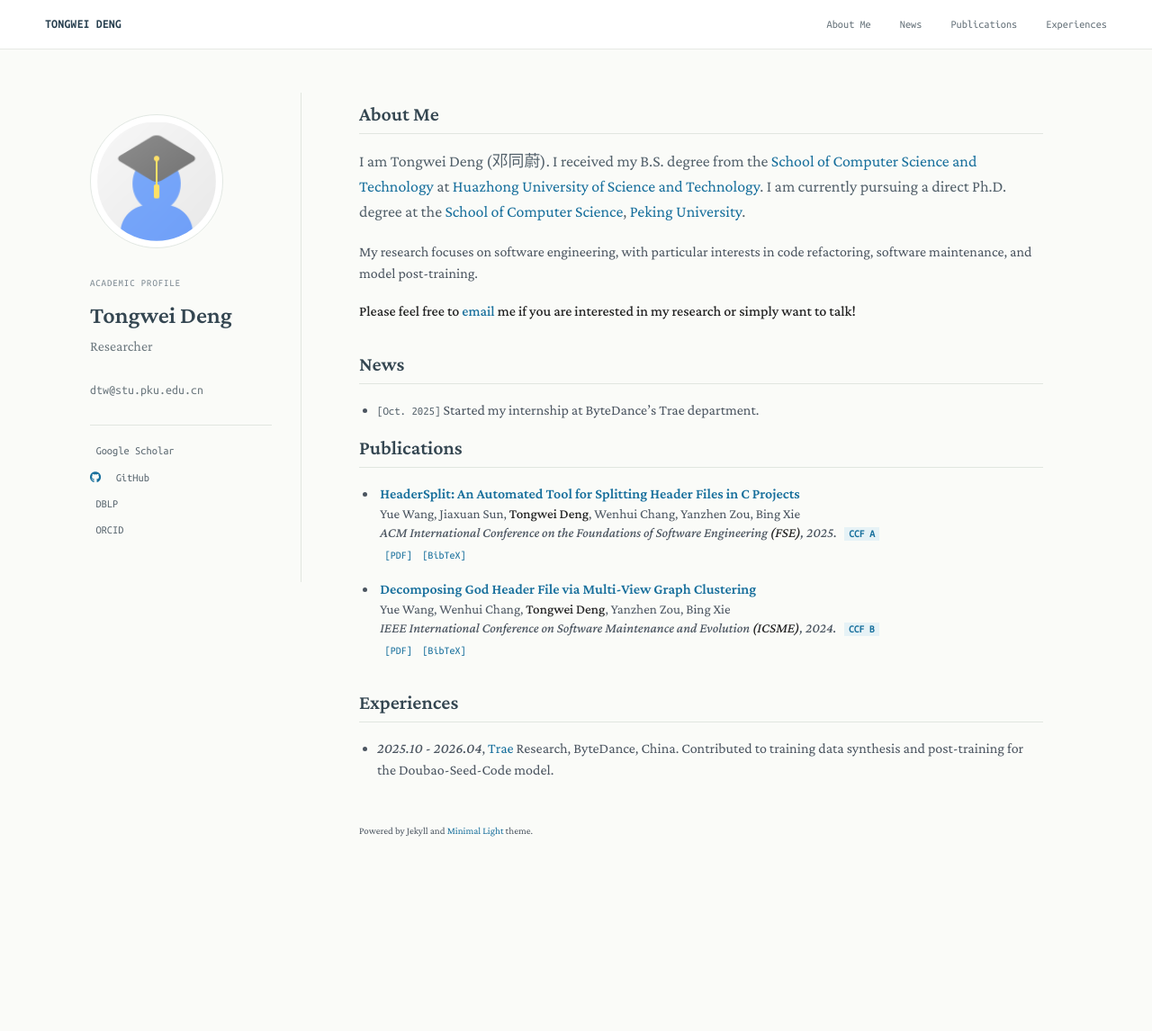
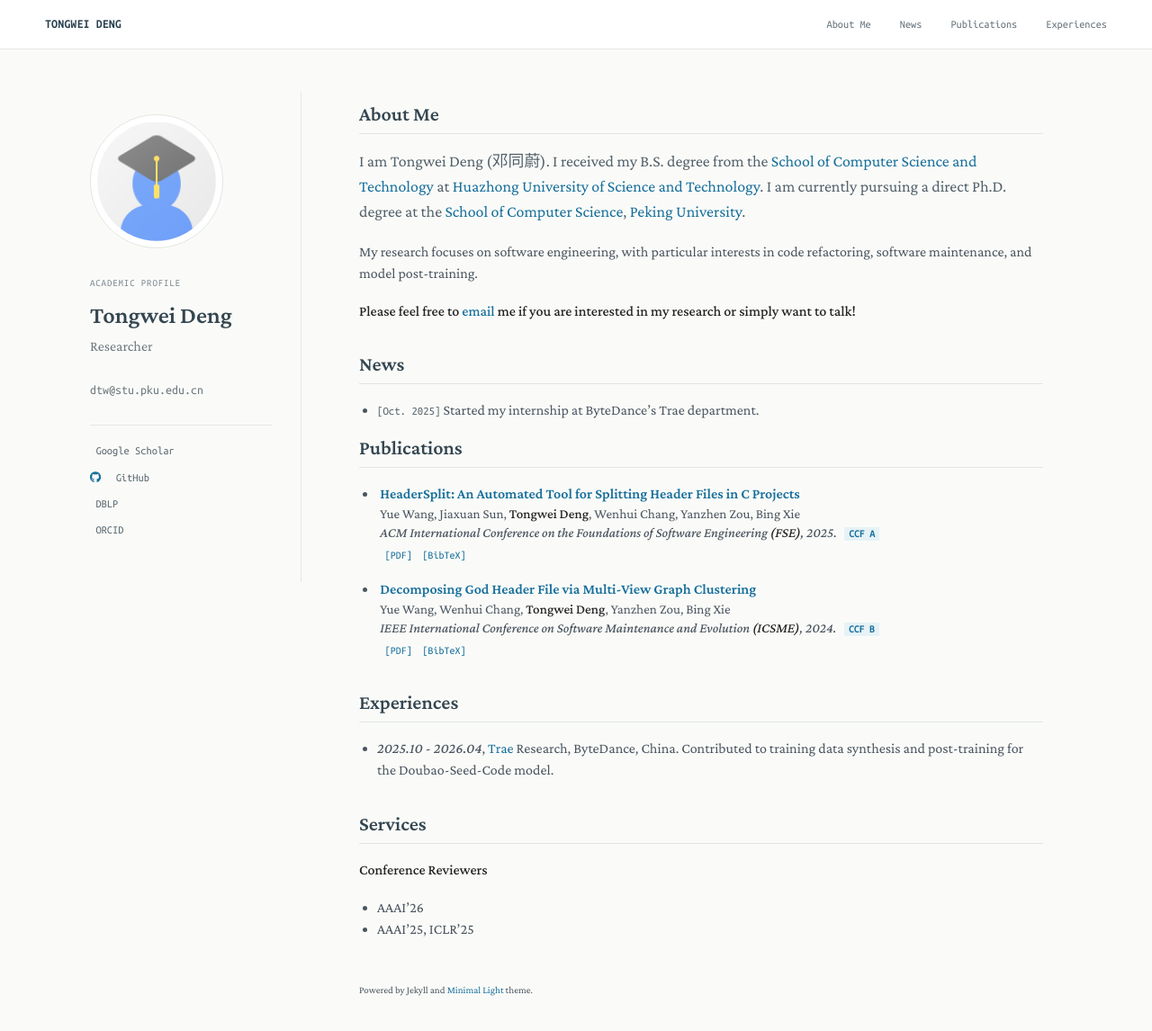
Before and after one commit to 6643789wsx/6643789wsx.github.io, a Jekyll site: the page built from index.md, in a window 1280 px wide and 1225 px high. Shown: the top 1146 px of the window at 90% size. Built offline with Jekyll 4.4.1, drawn with Linux system fonts in a browser that asks for light colours; a style sheet for code colours, icons or effects is not loaded; our own code applies the rules of GitHub Pages for plain Markdown files.

Commit message:
Add Services section with conference reviewing

```diff
--- a/_includes/services.md
+++ b/_includes/services.md
@@ -1,16 +1,6 @@
 ## Services
 
-<h4 style="margin:0 10px 0;">Conference Reviewers</h4>
+**Conference Reviewers**
 
-<ul style="margin:0 0 5px;">
-  <li><a href="http://cvpr2023.thecvf.com/"><autocolor>IEEE/CVF Conference on Computer Vision and Pattern Recognition (CVPR) 2021-2023</autocolor></a></li>
-  <li><a href="http://iccv2021.thecvf.com/"><autocolor>IEEE/CVF International Conference on Computer Vision (ICCV) 2021</autocolor></a></li>
-  <li><a href="https://eccv2022.ecva.net/"><autocolor>European Conference on Computer Vision (ECCV) 2022</autocolor></a></li>
-</ul>
-
-<h4 style="margin:0 10px 0;">Journal Reviewers</h4>
-
-<ul style="margin:0 0 20px;">
-  <li><a href="https://www.computer.org/csdl/journal/tp"><autocolor>IEEE Transactions on Pattern Analysis and Machine Intelligence (TPAMI)</autocolor></a></li>
-  <li><a href="https://www.springer.com/journal/11263"><autocolor>International Journal of Computer Vision (IJCV)</autocolor></a></li>
-</ul>
+- AAAI’26
+- AAAI’25, ICLR’25
--- a/index.md
+++ b/index.md
@@ -19,3 +19,5 @@
 ## Experiences
 
 - *2025.10 - 2026.04*, [Trae](https://www.trae.ai/) Research, ByteDance, China. Contributed to training data synthesis and post-training for the Doubao-Seed-Code model.
+
+{% include_relative _includes/services.md %}
```
